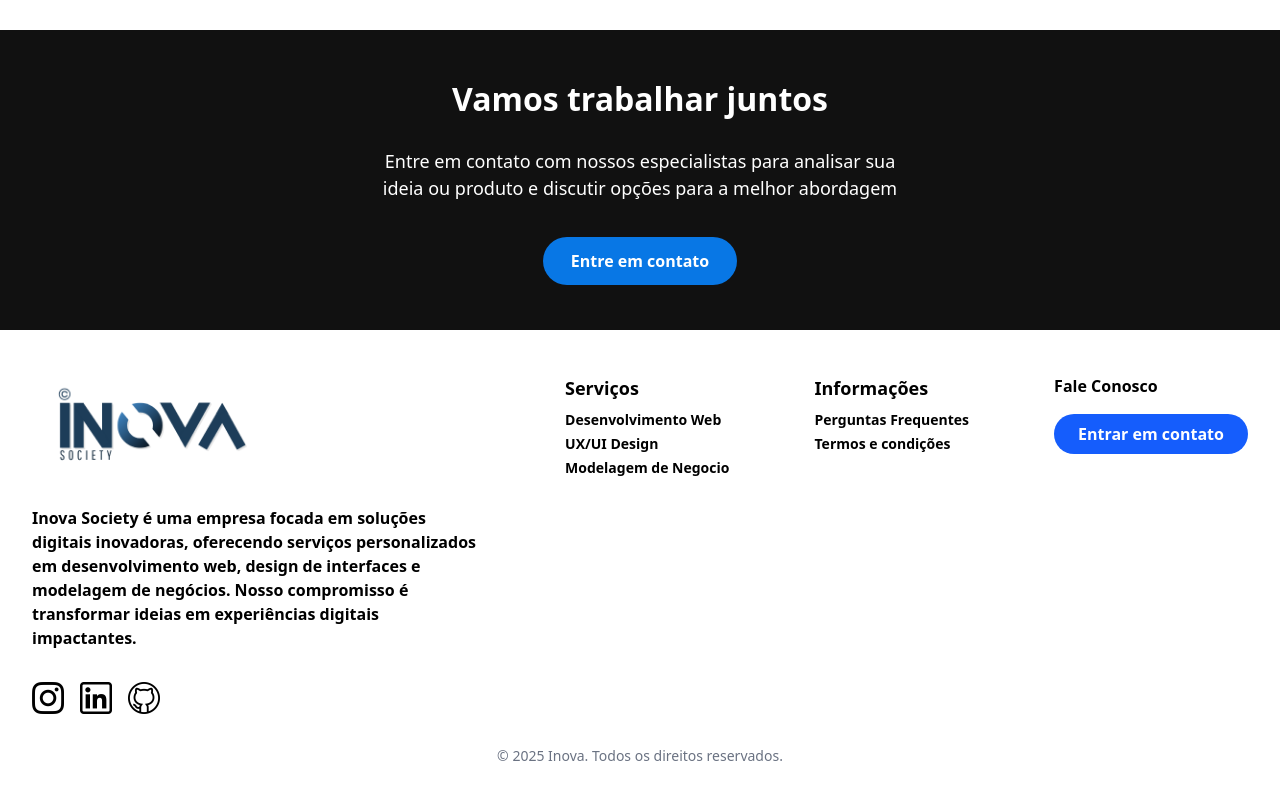
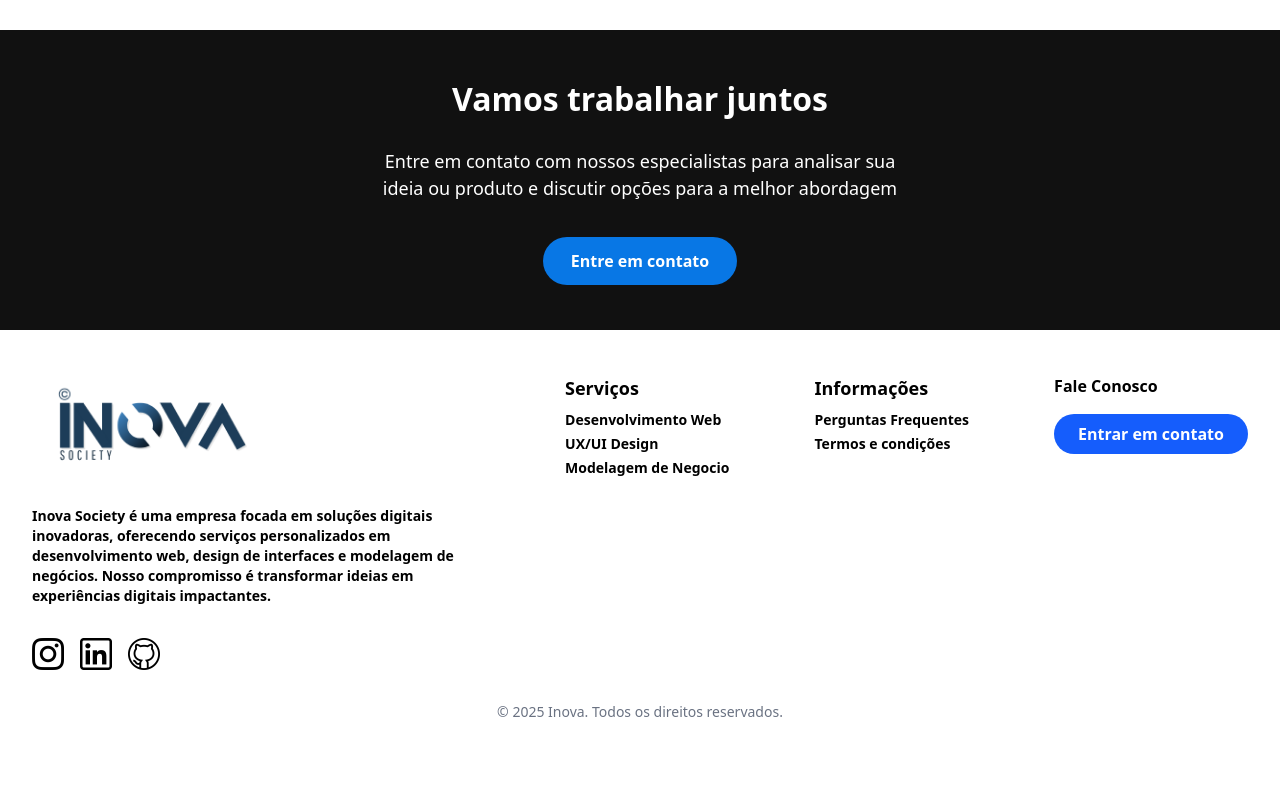
Before and after one commit to inovaSociety/inova---Projeto-3, a React (Vite) app in the folder inova/: page / in a window 1280 px wide. Shown: the part 4753-5553 px from the top of the page. After the commit the page ends 5515 px from the top, so only its background shows below. Built offline with nearby package versions, Linux system fonts and the light colour scheme; a web font is replaced by a local one.

Commit message:
ajuste tamanho dos textos

```diff
--- a/inova/src/components/footer/Footer.jsx
+++ b/inova/src/components/footer/Footer.jsx
@@ -14,7 +14,7 @@ const Footer = () => {
         {/* Coluna Inova */}
         <div className="flex-1 space-y-4 max-w-md">
           <img src={logo} alt="logo do site" className="h-60 -mt-15" />
-          <p className="text-base text-black -mt-15 font-semibold">
+          <p className="text-sm text-black -mt-15 font-semibold">
             Inova Society é uma empresa focada em soluções digitais inovadoras, oferecendo serviços personalizados em desenvolvimento web, design de interfaces e modelagem de negócios. Nosso compromisso é transformar ideias em experiências digitais impactantes.
           </p>
           <div className="flex space-x-4 mt-8">
```
